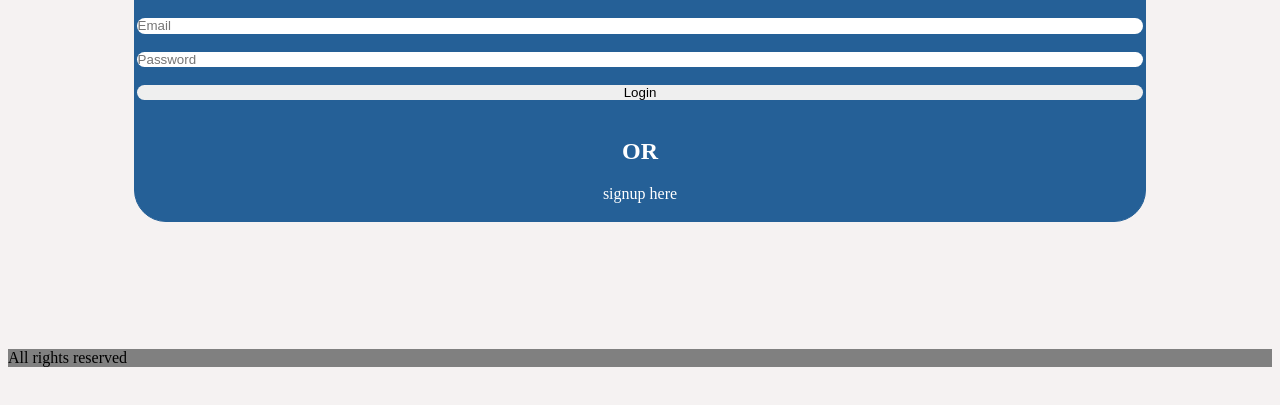
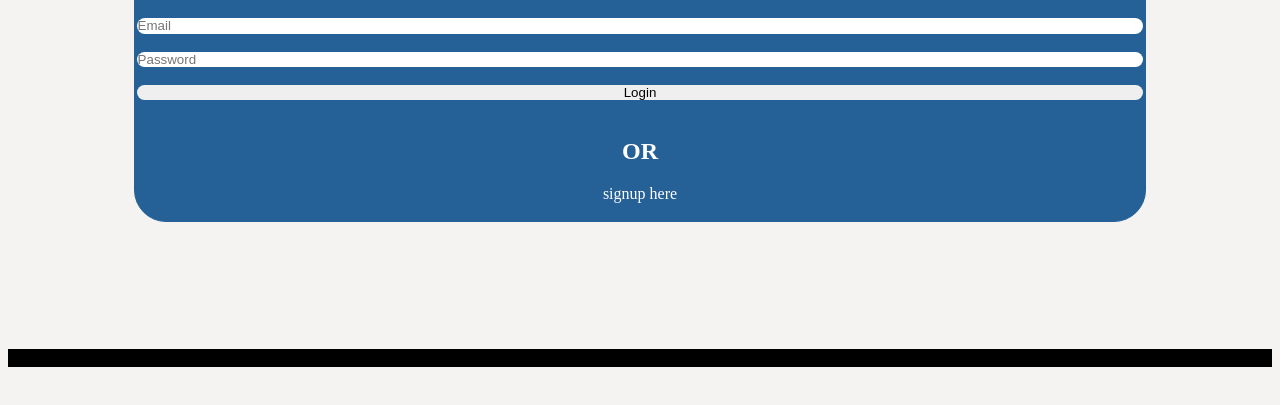
Before and after one commit to digit2018/i-Reporter, a plain HTML site: page UI/index.html in a window 1280 px wide. Shown: the part 191-596 px from the top of the page. Drawn offline with Linux system fonts and the light colour scheme.

Commit message:
Update main.css

```diff
--- a/UI/Static/css/main.css
+++ b/UI/Static/css/main.css
@@ -159,9 +159,9 @@ footer{
     left: 0;
     bottom: 0;
     width: 100%;
-    background-color: Grey;
-    /*color: white;*/
-    padding-bottom: 0;//
+    background-color: Black;
+    color: Black;
+
 }
 
 @media only screen and (max-width: 600px)
```
